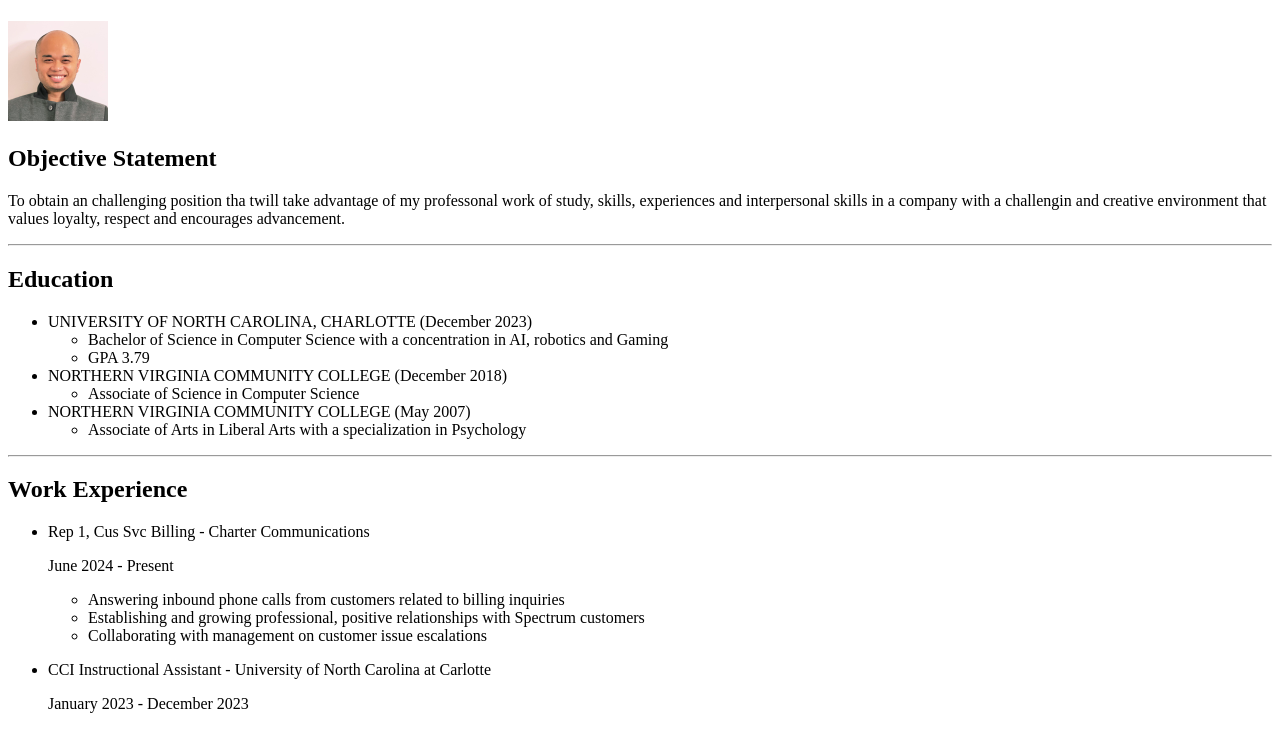
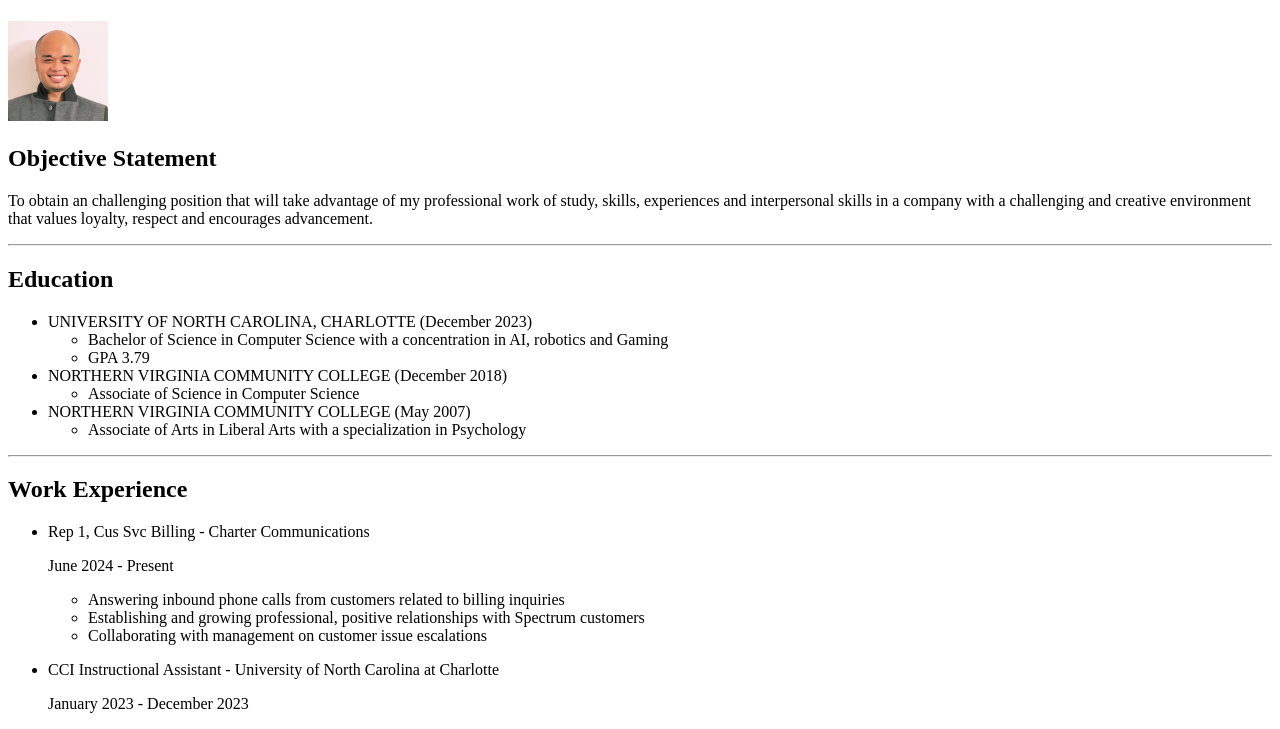
Before and after one commit to A87kamui/html-resume, a plain HTML site: page index.html in a window 1280 px wide. Shown: the part 59-788 px from the top of the page. Drawn offline with Linux system fonts and the light colour scheme.

Commit message:
Corrected some spellings

```diff
--- a/index.html
+++ b/index.html
@@ -9,9 +9,9 @@
     <img src="./Photo for ID.jpeg" height="100"/>
     <h2>Objective Statement</h2>
     <p>
-        To obtain an challenging position tha twill take advantage of
-        my professonal work of study, skills, experiences and interpersonal skills in a company
-        with a challengin and creative environment that values loyalty, respect and encourages advancement.
+        To obtain an challenging position that will take advantage of my professional work of
+        study, skills, experiences and interpersonal skills in a company with a challenging and creative environment
+        that values loyalty, respect and encourages advancement.
     </p>
     <hr />
 
@@ -45,7 +45,7 @@
         </ul>
 
         </li>
-        <li>CCI Instructional Assistant - University of North Carolina at Carlotte</li>
+        <li>CCI Instructional Assistant - University of North Carolina at Charlotte</li>
         <p>January 2023 - December 2023</p>
         <ul>
             <li>Collaborate with teaching staff to enhance the learning experience.</li>
```
Also changed, not shown: hobbies.html (+1 -1 lines).
